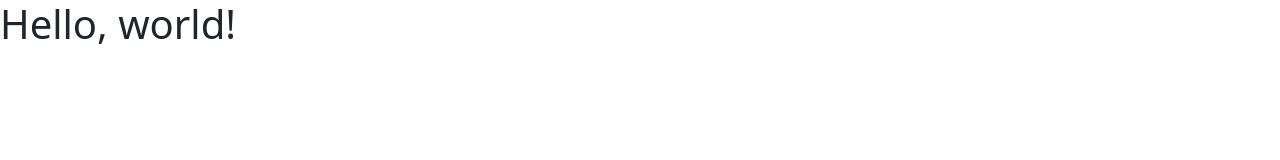
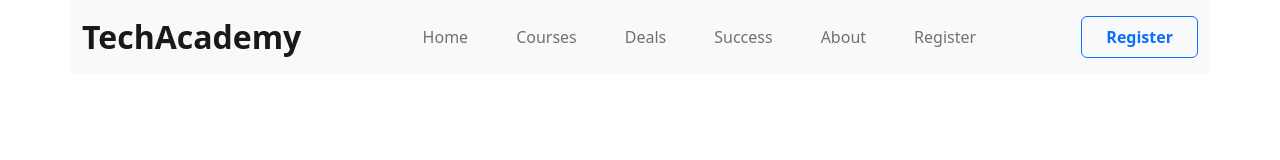
Before and after one commit to rftzmn/TechAcademy-Landing-Page-Bootstrap, a plain HTML site: page index.html in a window 1280 px wide. Drawn offline with nearby package versions, Linux system fonts and the light colour scheme.

Commit message:
navbar added

```diff
--- a/index.html
+++ b/index.html
@@ -12,7 +12,57 @@
     />
   </head>
   <body>
-    <h1>Hello, world!</h1>
+    <!-- Navbar -->
+    <nav class="container navbar navbar-expand-lg bg-light">
+      <div class="container-fluid">
+        <a class="navbar-brand fw-semibold fs-2" href="#">TechAcademy</a>
+        <button
+          class="navbar-toggler"
+          type="button"
+          data-bs-toggle="collapse"
+          data-bs-target="#navbarSupportedContent"
+          aria-controls="navbarSupportedContent"
+          aria-expanded="false"
+          aria-label="Toggle navigation"
+        >
+          <span class="navbar-toggler-icon"></span>
+        </button>
+        <div class="collapse navbar-collapse" id="navbarSupportedContent">
+          <ul class="navbar-nav me-auto mb-2 mb-lg-0 ms-auto">
+            <li class="nav-item px-3">
+              <a class="nav-link" aria-current="page" href="#">Home</a>
+            </li>
+            <li class="nav-item px-3">
+              <a class="nav-link" href="#">Courses</a>
+            </li>
+
+            <li class="nav-item px-3">
+              <a class="nav-link">Deals</a>
+            </li>
+            <li class="nav-item px-3">
+              <a class="nav-link">Success</a>
+            </li>
+            <li class="nav-item px-3">
+              <a class="nav-link">About</a>
+            </li>
+            <li class="nav-item px-3">
+              <a class="nav-link">Register</a>
+            </li>
+          </ul>
+          <form class="d-flex" role="search">
+            <button
+              class="btn btn-outline-primary fw-semibold px-4 py-2"
+              type="submit"
+            >
+              Register
+            </button>
+          </form>
+        </div>
+      </div>
+    </nav>
+    <!-- Banner -->
+
+    <!-- Popular Course -->
     <script
       src="https://cdn.jsdelivr.net/npm/bootstrap@5.2.0/dist/js/bootstrap.bundle.min.js"
       integrity="sha384-A3rJD856KowSb7dwlZdYEkO39Gagi7vIsF0jrRAoQmDKKtQBHUuLZ9AsSv4jD4Xa"
```
